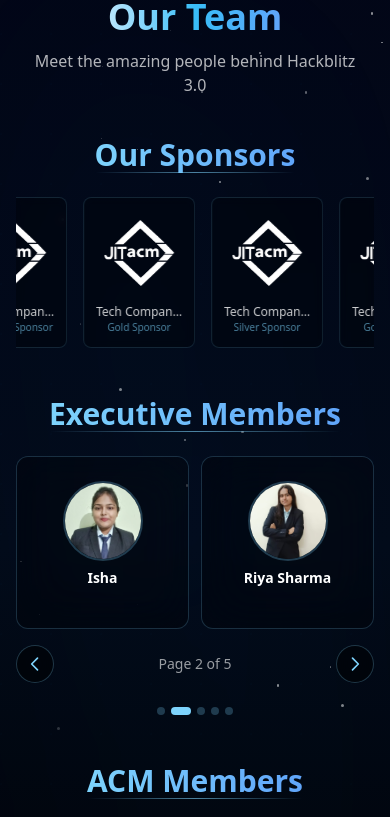
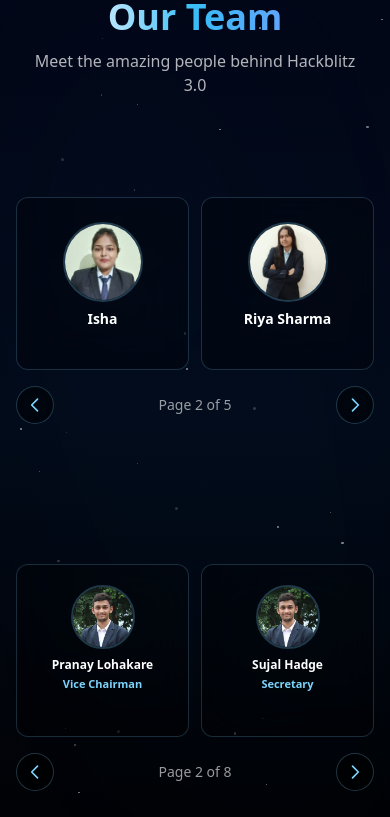
Before and after one commit to Rohan1664/JIT-ACM-HACKBITS-3.0, a React (Vite) app in the folder client/: page / in a window 390 px wide. Shown: the part 7381-8198 px from the top of the page. Built offline with nearby package versions, Linux system fonts and the light colour scheme.

Commit message:
adding link of registration and commiting sponcers

```diff
--- a/client/src/components/Hero.jsx
+++ b/client/src/components/Hero.jsx
@@ -101,7 +101,7 @@
   );
 
   const handleRegisterClick = () => {
-    window.open("https://forms.google.com/your-registration-form", "_blank");
+    window.open("https://unstop.com/p/hackblitz-jit-acm-student-chapter-jhulelal-institute-of-technology-jit-nagpur-1657442", "_blank");
   };
 
   return (
--- a/client/src/components/TeamPage.jsx
+++ b/client/src/components/TeamPage.jsx
@@ -42,12 +42,12 @@
 import githubIcon from '../assets/images/github.png';
 
 /* ── Static data ── */
-const SPONSORS = Array.from({ length: 8 }, (_, i) => ({
-  id: i + 1,
-  name: `Tech Company ${i + 1}`,
-  logo: [sponsor1, sponsor2, sponsor3][i % 3],
-  tier: ['Platinum', 'Gold', 'Silver', 'Gold', 'Silver', 'Platinum', 'Bronze', 'Bronze'][i] + ' Sponsor',
-}));
+// const SPONSORS = Array.from({ length: 8 }, (_, i) => ({
+//   id: i + 1,
+//   name: `Tech Company ${i + 1}`,
+//   logo: [sponsor1, sponsor2, sponsor3][i % 3],
+//   // tier: ['Platinum', 'Gold', 'Silver', 'Gold', 'Silver', 'Platinum', 'Bronze', 'Bronze'][i] + ' Sponsor',
+// }));
 
 const EXECUTIVE_MEMBERS = [
   { id:1, name:'Ayush Dhole', image:executive1 },
@@ -400,7 +400,7 @@
           </motion.div>
 
           {/* ── Sponsors (infinite scroll) ── */}
-          <motion.div ref={ref} initial="hidden" animate={inView ? 'visible' : 'hidden'} variants={CONTAINER_VARIANTS} className="mb-12 sm:mb-16 md:mb-20 overflow-hidden">
+          {/* <motion.div ref={ref} initial="hidden" animate={inView ? 'visible' : 'hidden'} variants={CONTAINER_VARIANTS} className="mb-12 sm:mb-16 md:mb-20 overflow-hidden">
             <SectionHeader title="Our Sponsors" />
             <div className="relative w-full overflow-hidden">
               <motion.div
@@ -426,7 +426,7 @@
                 ))}
               </motion.div>
             </div>
-          </motion.div>
+          </motion.div> */}
 
           {/* ── Executive Members with Auto-scroll & Pagination ── */}
           <motion.div
```
